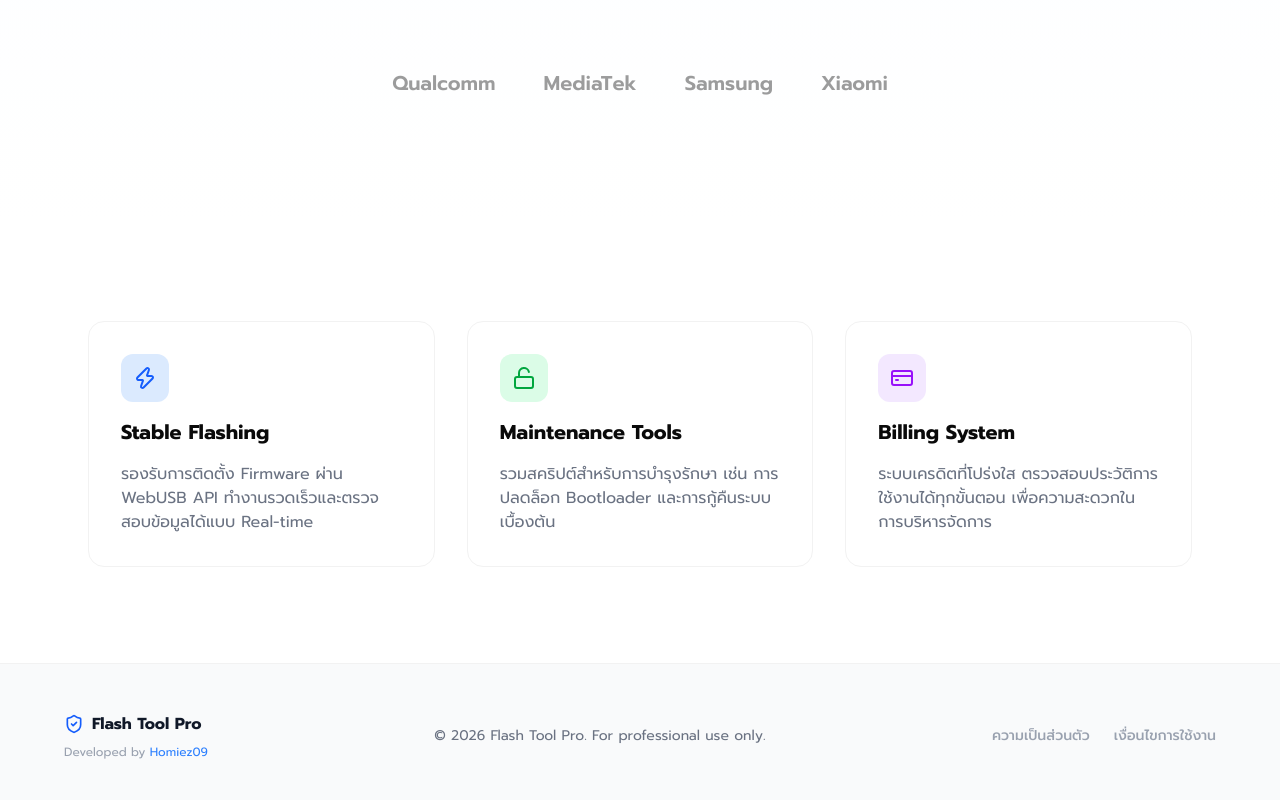
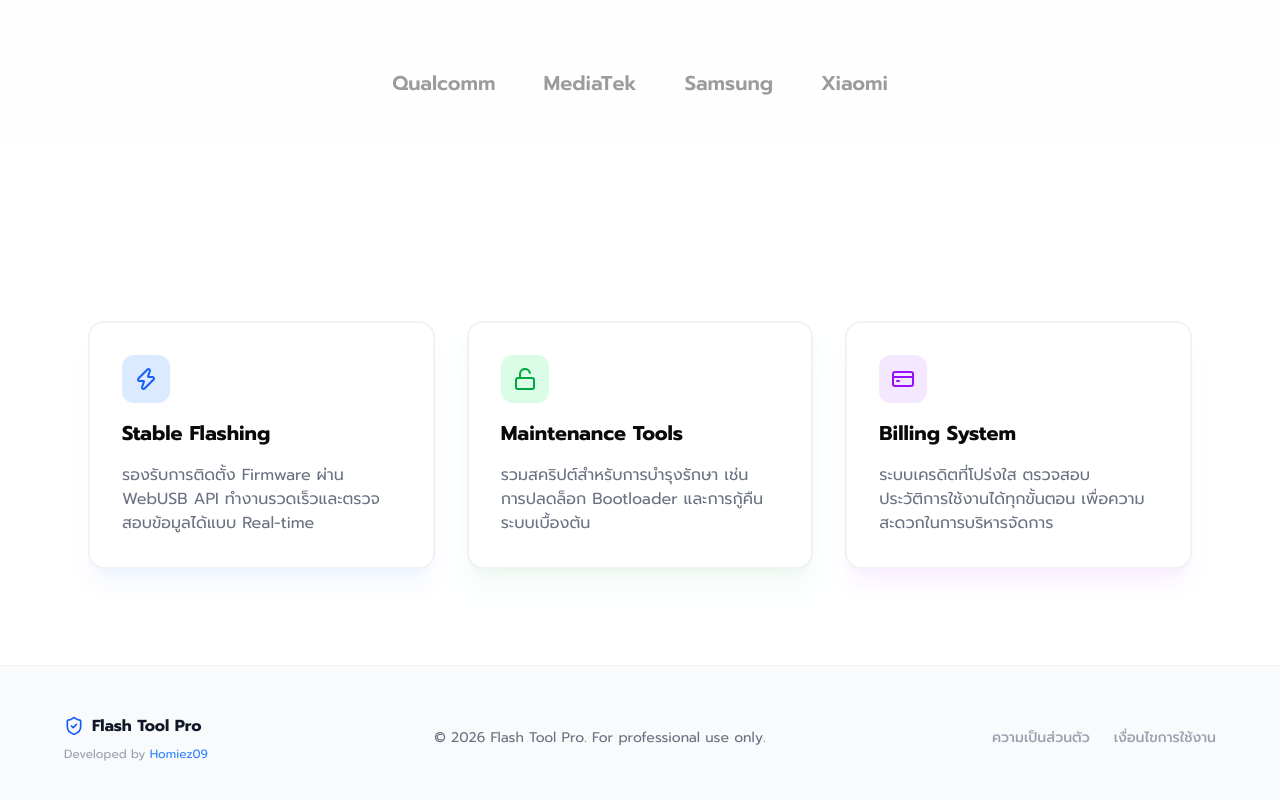
Before and after one commit to Homiez09/flash-tool-web, a Next.js app: page / in a window 1280 px wide. Shown: the part 627-1427 px from the top of the page. Built offline with nearby package versions, Linux system fonts and the light colour scheme; no server answers.

Commit message:
style: restore landing page cards to original premium look while keeping dashboard/admin subtle

```diff
--- a/src/app/page.tsx
+++ b/src/app/page.tsx
@@ -78,21 +78,21 @@ export default async function HomePage() {
         {/* Features Grid */}
         <section className="px-6 py-24 max-w-6xl mx-auto">
           <div className="grid grid-cols-1 md:grid-cols-3 gap-8">
-            <div className="p-8 bg-white border rounded-2xl space-y-4">
+            <div className="p-8 bg-white border-2 border-blue-50 rounded-2xl shadow-xl shadow-blue-600/5 space-y-4">
               <div className="w-12 h-12 bg-blue-100 rounded-xl flex items-center justify-center">
                 <Zap className="w-6 h-6 text-blue-600" />
               </div>
               <h3 className="text-xl font-bold">Stable Flashing</h3>
               <p className="text-gray-500">รองรับการติดตั้ง Firmware ผ่าน WebUSB API ทำงานรวดเร็วและตรวจสอบข้อมูลได้แบบ Real-time</p>
             </div>
-            <div className="p-8 bg-white border rounded-2xl space-y-4">
+            <div className="p-8 bg-white border-2 border-green-50 rounded-2xl shadow-xl shadow-green-600/5 space-y-4">
               <div className="w-12 h-12 bg-green-100 rounded-xl flex items-center justify-center">
                 <Unlock className="w-6 h-6 text-green-600" />
               </div>
               <h3 className="text-xl font-bold">Maintenance Tools</h3>
               <p className="text-gray-500">รวมสคริปต์สำหรับการบำรุงรักษา เช่น การปลดล็อก Bootloader และการกู้คืนระบบเบื้องต้น</p>
             </div>
-            <div className="p-8 bg-white border rounded-2xl space-y-4">
+            <div className="p-8 bg-white border-2 border-purple-50 rounded-2xl shadow-xl shadow-purple-600/5 space-y-4">
               <div className="w-12 h-12 bg-purple-100 rounded-xl flex items-center justify-center">
                 <CreditCard className="w-6 h-6 text-purple-600" />
               </div>
```
